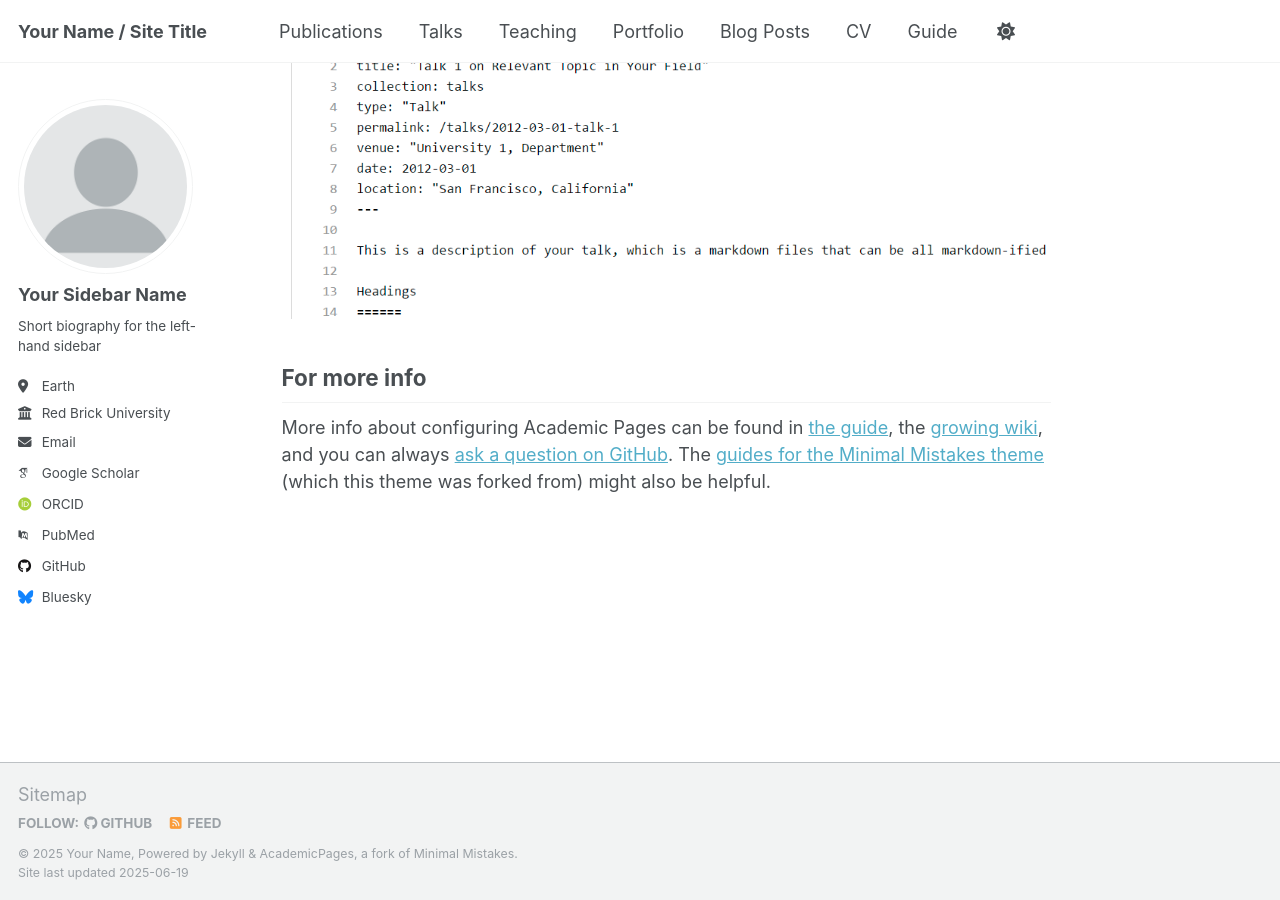
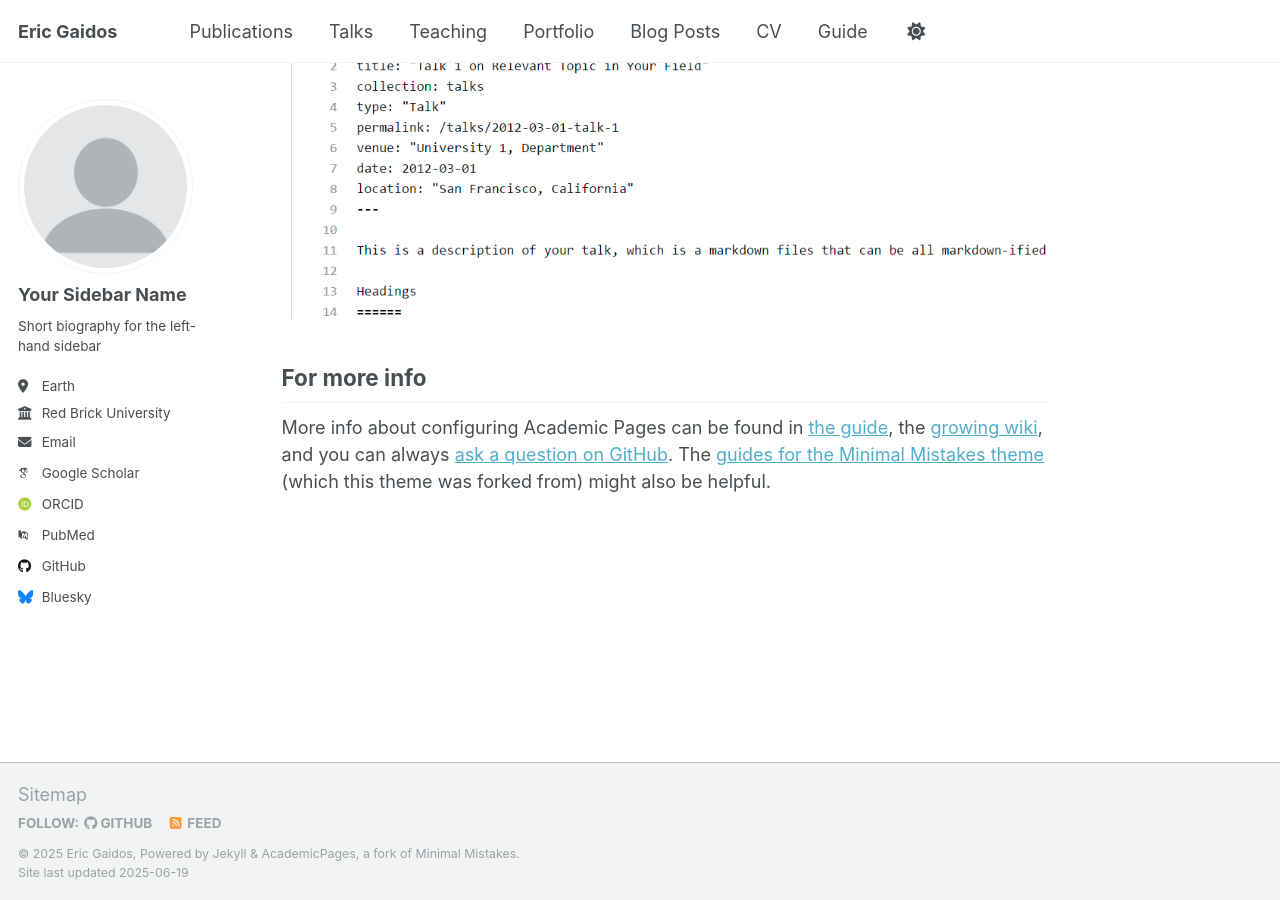
Before and after one commit to egaidos/egaidos.github.io, a Jekyll site: the page built from _pages/about.md, in a window 1280 px wide and 900 px high, scrolled down 2636 px. Built offline with Jekyll 4.4.1, drawn with Linux system fonts in a browser that asks for light colours; some web fonts are replaced.

Commit message:
Update _config.yml

```diff
--- a/_config.yml
+++ b/_config.yml
@@ -9,9 +9,9 @@
 # Basic Site Settings
 locale                   : "en-US"
 site_theme               : "default"
-title                    : "Your Name / Site Title"
+title                    : "Eric Gaidos"
 title_separator          : "-"
-name                     : &name "Your Name"
+name                     : &name "Eric Gaidos"
 description              : &description "personal description"
 url                      : https://academicpages.github.io # the base hostname & protocol for your site e.g. "https://[your GitHub username].github.io" or if you already have some other page hosted on Github then use "https://[your GitHub username].github.io/[Your Repo Name]"
 baseurl                  : "" # the subpath of your site, e.g. "/blog"
```
